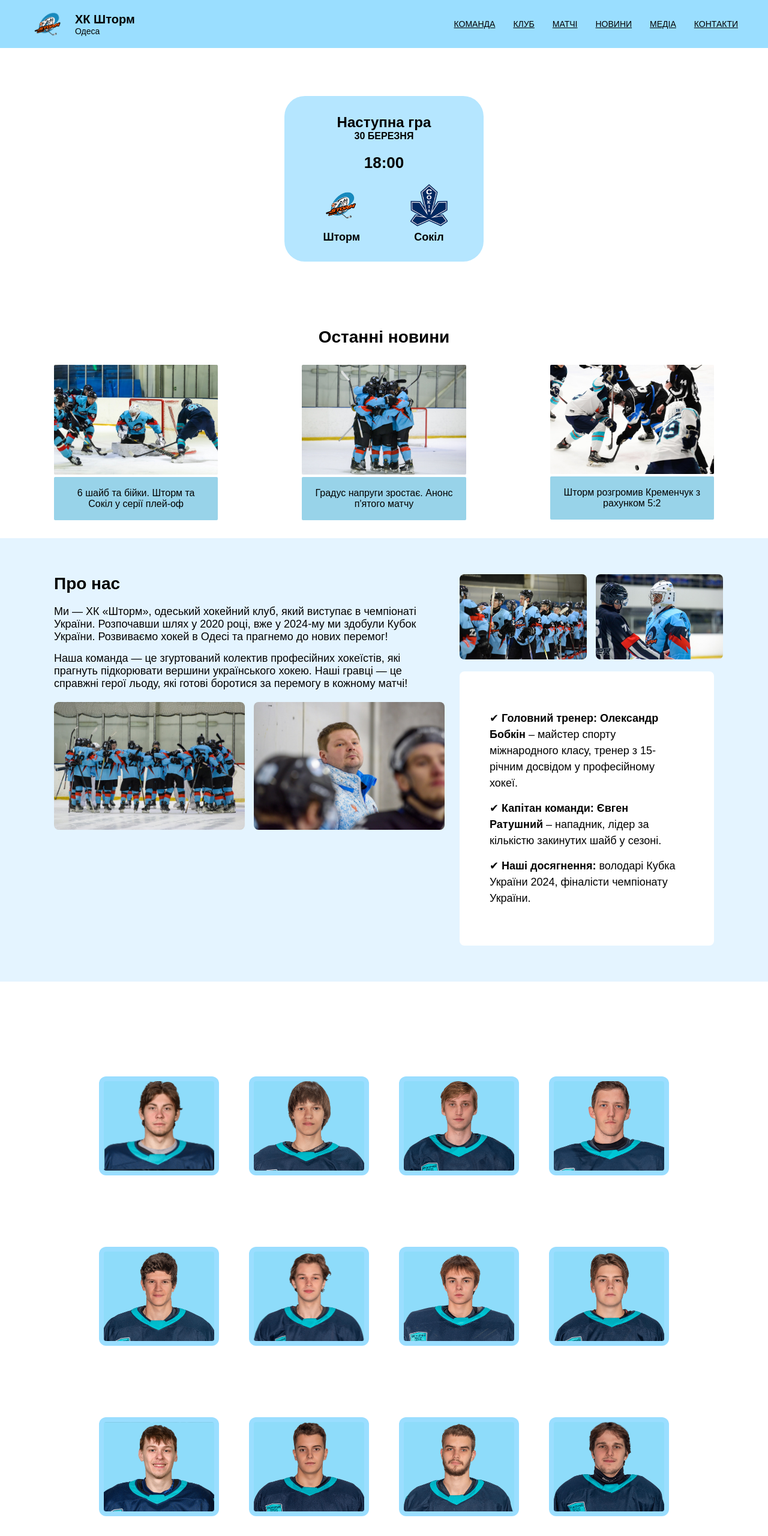
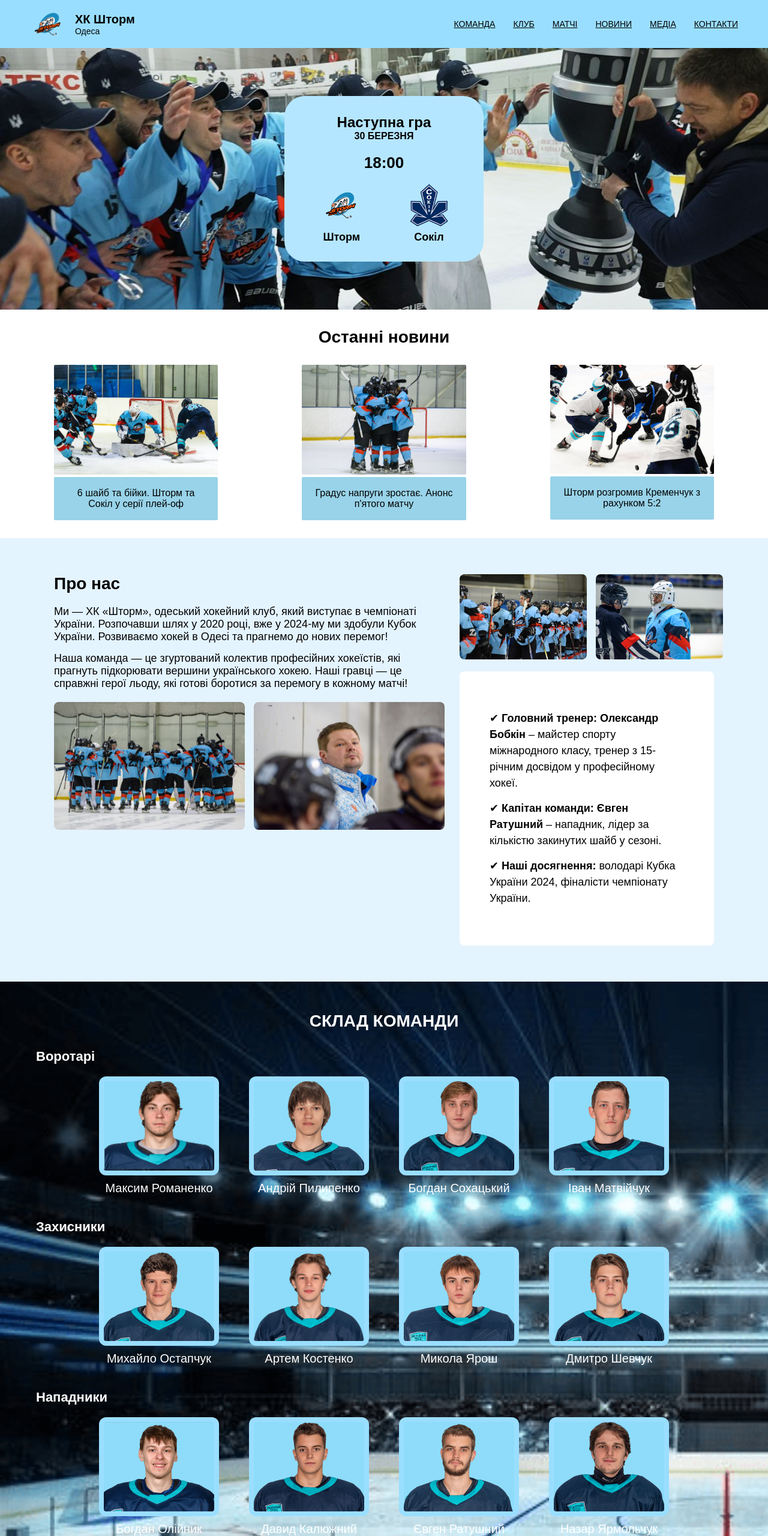
Before and after one commit to pdgrnna/Podhorna-PTS-21, a plain HTML site: page index.html in a window 1280 px wide. Shown: the top 2560 px of the page at 60% size. Drawn offline with Linux system fonts and the light colour scheme; files whose address does not match are found by name.

Commit message:
Fix image paths

```diff
--- a/style.css
+++ b/style.css
@@ -74,7 +74,7 @@ header {
   justify-content: center;
   align-items: center;
   padding: 80px 0;
-  background: url('img/background.jpg') no-repeat center center;
+  background: url('img/readme.md/background.jpg') no-repeat center center;
   background-size: cover;
 }
 
@@ -265,7 +265,7 @@ header {
 
 .section5 {
   padding: 50px 60px;
-  background-image: url('img/backgroundteam.png');
+  background-image: url('img/readme.md/backgroundteam.png');
   background-size: cover;
   color: white;
   text-align: center;
```
